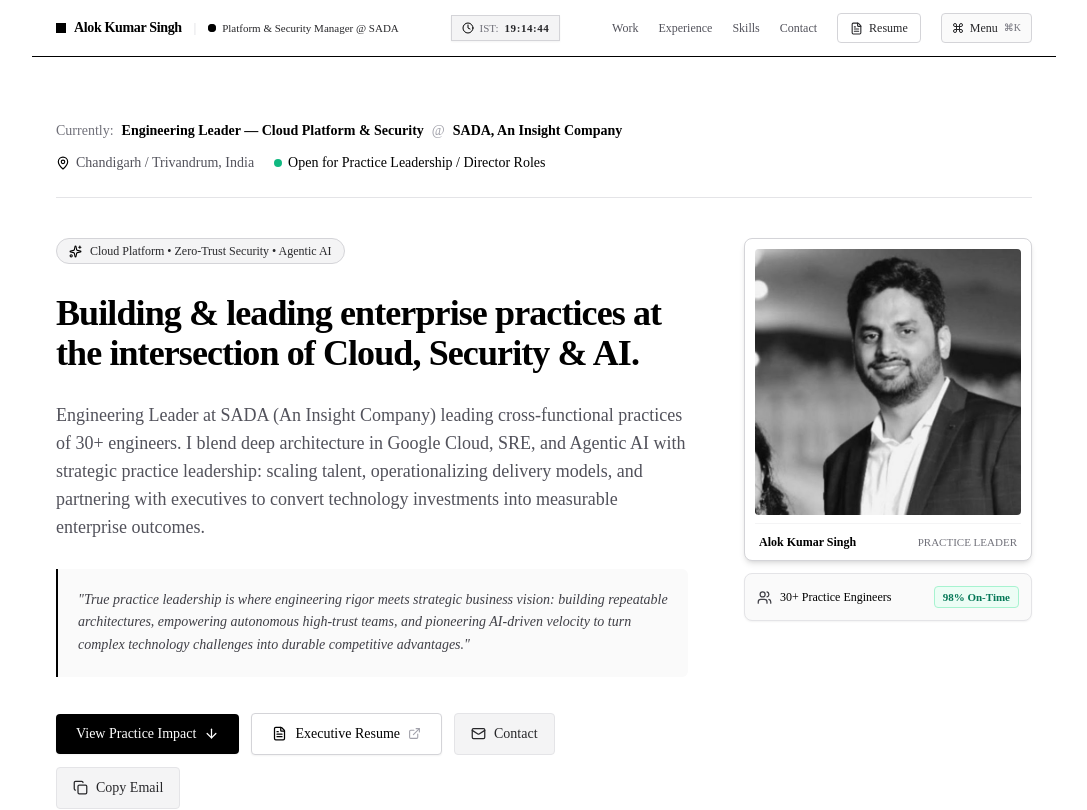
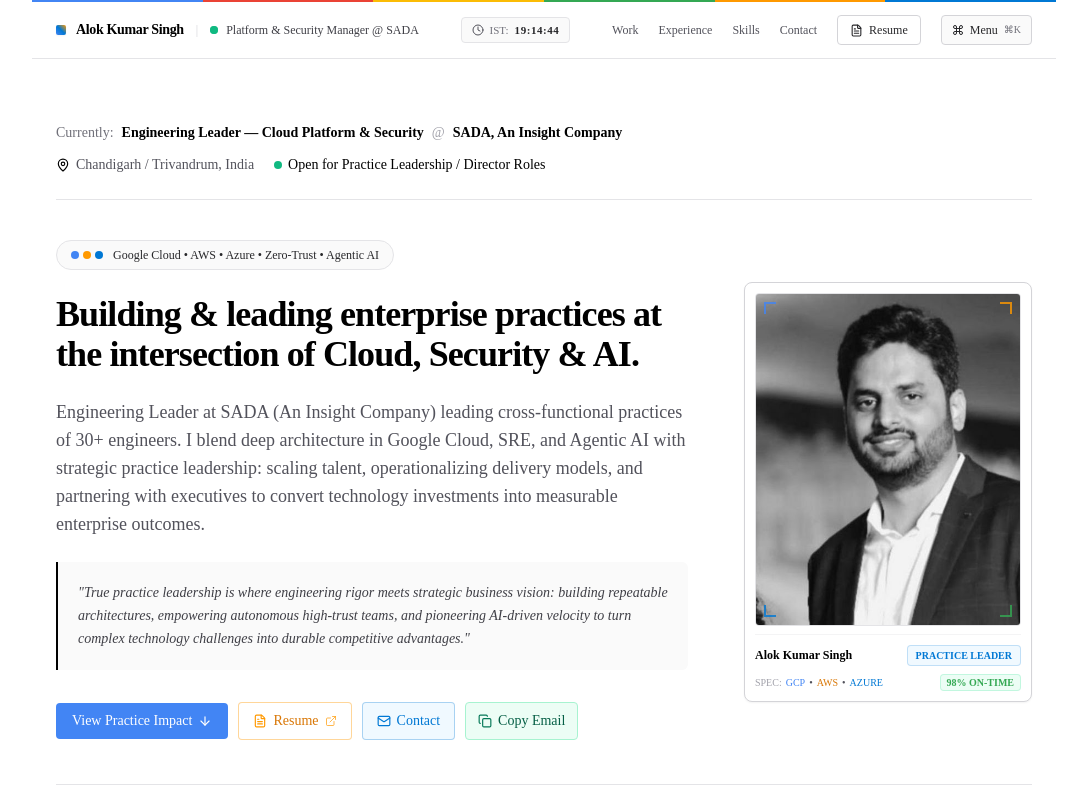
Before and after one commit to dpskanpur/alok_website, a Next.js app: page / in a window 1280 px wide. Shown: the top 810 px of the page, without its empty margins (96-1183 px from the left). Built offline with nearby package versions, Linux system fonts and the light colour scheme.

Commit message:
feat(ui): multi-cloud accents, technical HUD photo frame, and single-line CTAs

```diff
--- a/app/layout.tsx
+++ b/app/layout.tsx
@@ -108,7 +108,10 @@
           dangerouslySetInnerHTML={{ __html: JSON.stringify(jsonLd) }}
         />
       </head>
-      <body className="min-h-screen bg-white text-black font-sans antialiased selection:bg-black selection:text-white">
+      <body
+        suppressHydrationWarning
+        className="min-h-screen bg-white text-black font-sans antialiased selection:bg-black selection:text-white"
+      >
         {children}
       </body>
     </html>
--- a/components/Footer.tsx
+++ b/components/Footer.tsx
@@ -141,7 +141,7 @@
         {/* Bottom Colophon Bar */}
         <div className="pt-6 border-t border-zinc-200 flex flex-col sm:flex-row items-center justify-between gap-4 font-mono text-[11px] text-zinc-500">
           <div className="flex items-center space-x-2">
-            <span>© {new Date().getFullYear()} {profileData.name}.</span>
+            <span suppressHydrationWarning>© {new Date().getFullYear()} {profileData.name}.</span>
             <span>All rights reserved.</span>
           </div>
 
--- a/components/Header.tsx
+++ b/components/Header.tsx
@@ -30,29 +30,39 @@
   }, []);
 
   return (
-    <header className="sticky top-0 z-40 w-full bg-white/95 backdrop-blur-md border-b border-black">
-      <div className="px-4 sm:px-6 h-14 flex items-center justify-between font-mono text-xs">
+    <header className="sticky top-0 z-40 w-full bg-white/95 backdrop-blur-md border-b border-zinc-200">
+      {/* Top 2px Multi-Cloud Accent Bar: GCP Blue/Red/Yellow/Green, AWS Orange, Azure Blue */}
+      <div className="h-[2px] w-full flex">
+        <div className="flex-1 bg-[#4285F4]"></div>
+        <div className="flex-1 bg-[#EA4335]"></div>
+        <div className="flex-1 bg-[#FBBC05]"></div>
+        <div className="flex-1 bg-[#34A853]"></div>
+        <div className="flex-1 bg-[#FF9900]"></div>
+        <div className="flex-1 bg-[#0078D4]"></div>
+      </div>
+
+      <div className="px-4 sm:px-6 h-14 flex items-center justify-between font-sans text-xs">
         {/* Left: Branding & Status */}
         <div className="flex items-center space-x-3">
-          <a href="#" className="flex items-center space-x-2 font-bold tracking-tight text-black hover:opacity-75 transition-opacity">
-            <span className="w-2.5 h-2.5 bg-black inline-block"></span>
-            <span className="text-sm tracking-tight font-sans font-bold">{profileData.name}</span>
+          <a href="#" className="flex items-center space-x-2.5 font-bold tracking-tight text-black hover:opacity-80 transition-opacity">
+            <span className="w-2.5 h-2.5 rounded-sm bg-gradient-to-tr from-[#4285F4] via-[#0078D4] to-[#FF9900] inline-block shadow-sm"></span>
+            <span className="text-sm tracking-tight font-bold whitespace-nowrap">{profileData.name}</span>
           </a>
           <span className="text-zinc-300 hidden sm:inline">|</span>
-          <div className="hidden sm:flex items-center space-x-1.5 text-zinc-500">
+          <div className="hidden sm:flex items-center space-x-2 text-zinc-600">
             <span className="relative flex h-2 w-2">
-              <span className="animate-ping absolute inline-flex h-full w-full rounded-full bg-black opacity-75"></span>
-              <span className="relative inline-flex rounded-full h-2 w-2 bg-black"></span>
+              <span className="animate-ping absolute inline-flex h-full w-full rounded-full bg-emerald-500 opacity-75"></span>
+              <span className="relative inline-flex rounded-full h-2 w-2 bg-emerald-500"></span>
             </span>
-            <span className="text-[11px] text-zinc-800 font-sans font-medium">Platform & Security Manager @ SADA</span>
+            <span className="text-xs text-zinc-700 font-medium">Platform & Security Manager @ SADA</span>
           </div>
         </div>
 
         {/* Center: Live Timezone Clock */}
-        <div className="hidden md:flex items-center space-x-1.5 text-zinc-800 text-[11px] bg-zinc-100 px-2.5 py-1 border border-zinc-300 shadow-sm">
-          <Clock size={12} className="text-black" />
+        <div className="hidden md:flex items-center space-x-1.5 text-zinc-800 text-[11px] bg-zinc-50 px-2.5 py-1 border border-zinc-200 rounded shadow-xs font-mono">
+          <Clock size={12} className="text-zinc-600" />
           <span className="text-zinc-500 font-sans">IST:</span>
-          <span className="font-bold tracking-wider font-mono">{time || "00:00:00"}</span>
+          <span suppressHydrationWarning className="font-semibold tracking-wider">{time || "00:00:00"}</span>
         </div>
 
         {/* Right: Section Links & Command Menu Trigger */}
--- a/components/sections/ExperienceSection.tsx
+++ b/components/sections/ExperienceSection.tsx
@@ -44,18 +44,31 @@
           </div>
 
           <div className="grid grid-cols-1 sm:grid-cols-2 lg:grid-cols-3 gap-2.5 pt-1">
-            {profileData.certifications.map((cert, idx) => (
-              <div
-                key={idx}
-                className="p-3 bg-white border border-zinc-300 flex items-start space-x-2.5 shadow-sm hover:border-black transition-colors"
-              >
-                <CheckCircle size={14} className="text-black shrink-0 mt-0.5" />
-                <div className="space-y-0.5">
-                  <div className="font-bold text-black text-xs leading-snug">{cert.title}</div>
-                  <div className="text-[10px] text-zinc-500 font-mono">{cert.issuer}</div>
+            {profileData.certifications.map((cert, idx) => {
+              const isGCP = cert.issuer.includes("Google");
+              const isAWS = cert.issuer.includes("AWS") || cert.title.includes("AWS");
+              const isAzure = cert.issuer.includes("Azure") || cert.title.includes("Azure");
+              const badgeBorder = isGCP
+                ? "border-l-4 border-l-[#4285F4]"
+                : isAWS
+                ? "border-l-4 border-l-[#FF9900]"
+                : isAzure
+                ? "border-l-4 border-l-[#0078D4]"
+                : "border-l-4 border-l-black";
+
+              return (
+                <div
+                  key={idx}
+                  className={`p-3 bg-white border border-zinc-200 ${badgeBorder} rounded-r flex items-start space-x-2.5 shadow-xs hover:border-zinc-400 transition-colors`}
+                >
+                  <CheckCircle size={14} className={isGCP ? "text-[#4285F4] shrink-0 mt-0.5" : isAWS ? "text-[#FF9900] shrink-0 mt-0.5" : isAzure ? "text-[#0078D4] shrink-0 mt-0.5" : "text-black shrink-0 mt-0.5"} />
+                  <div className="space-y-0.5">
+                    <div className="font-semibold text-black text-xs leading-snug">{cert.title}</div>
+                    <div className="text-[11px] text-zinc-500 font-sans">{cert.issuer}</div>
+                  </div>
                 </div>
-              </div>
-            ))}
+              );
+            })}
           </div>
         </div>
 
--- a/components/sections/Hero.tsx
+++ b/components/sections/Hero.tsx
@@ -36,14 +36,18 @@
           </div>
         </div>
 
-        {/* Hero Grid: Content + Executive Portrait */}
-        <div className="grid grid-cols-1 lg:grid-cols-12 gap-10 lg:gap-14 items-start">
+        {/* Hero Grid: Content + Frameless Floating Portrait */}
+        <div className="grid grid-cols-1 lg:grid-cols-12 gap-10 lg:gap-14 items-center">
           {/* Left Column: Headline, Executive Bio & CTAs */}
-          <div className="lg:col-span-8 space-y-7">
-            {/* Focus Tag */}
-            <div className="inline-flex items-center gap-2 px-3 py-1 bg-zinc-100 border border-zinc-300 rounded-full text-xs text-zinc-800 font-medium">
-              <Sparkles size={13} className="text-black shrink-0" />
-              <span>Cloud Platform • Zero-Trust Security • Agentic AI</span>
+          <div className="lg:col-span-8 space-y-6">
+            {/* Focus Tag with Multi-Cloud Accents */}
+            <div className="inline-flex items-center gap-2.5 px-3.5 py-1.5 bg-zinc-50 border border-zinc-200 rounded-full text-xs text-zinc-800 font-medium shadow-xs">
+              <span className="flex items-center space-x-1">
+                <span className="h-2 w-2 rounded-full bg-[#4285F4]" title="Google Cloud"></span>
+                <span className="h-2 w-2 rounded-full bg-[#FF9900]" title="AWS"></span>
+                <span className="h-2 w-2 rounded-full bg-[#0078D4]" title="Azure"></span>
+              </span>
+              <span>Google Cloud • AWS • Azure • Zero-Trust • Agentic AI</span>
             </div>
 
             {/* Headline */}
@@ -61,73 +65,91 @@
               {profileData.bio.quote}
             </div>
 
-            {/* Action Buttons */}
-            <div className="pt-2 flex flex-wrap items-center gap-3 text-sm">
+            {/* Action Buttons: Clean, Single Line with Google, AWS & Azure Palette */}
+            <div className="pt-2 flex items-center gap-2.5 text-xs sm:text-sm overflow-x-auto no-scrollbar py-1">
+              {/* Google Cloud Blue Button */}
               <a
                 href="#work"
-                className="inline-flex items-center space-x-2 px-5 py-2.5 bg-black text-white font-medium hover:bg-zinc-800 transition-colors rounded shadow-sm"
+                className="inline-flex items-center space-x-1.5 px-4 py-2 bg-[#4285F4] text-white font-medium hover:bg-[#3367D6] transition-colors rounded shadow-xs whitespace-nowrap shrink-0"
               >
                 <span>View Practice Impact</span>
-                <ArrowDown size={15} />
+                <ArrowDown size={14} />
               </a>
 
+              {/* AWS Orange Accent Button */}
               <a
                 href={profileData.resumeUrl}
                 target="_blank"
                 rel="noopener noreferrer"
-                className="inline-flex items-center space-x-2 px-5 py-2.5 bg-white text-black font-medium hover:bg-zinc-100 transition-colors border border-zinc-300 rounded shadow-sm"
+                className="inline-flex items-center space-x-1.5 px-3.5 py-2 bg-white text-[#D97706] hover:text-[#B45309] font-medium hover:bg-amber-50 transition-colors border border-[#FF9900]/40 rounded shadow-xs whitespace-nowrap shrink-0"
               >
-                <FileText size={15} />
-                <span>Executive Resume</span>
-                <ExternalLink size={13} className="text-zinc-400" />
+                <FileText size={14} className="text-[#FF9900]" />
+                <span>Resume</span>
+                <ExternalLink size={12} className="text-[#FF9900]/70" />
               </a>
 
+              {/* Azure Blue Accent Button */}
               <a
                 href="#contact"
-                className="inline-flex items-center space-x-2 px-4 py-2.5 bg-zinc-100 text-zinc-800 hover:text-black hover:bg-zinc-200 transition-colors border border-zinc-200 rounded"
+                className="inline-flex items-center space-x-1.5 px-3.5 py-2 bg-sky-50 text-[#0078D4] hover:bg-sky-100 transition-colors border border-[#0078D4]/30 rounded whitespace-nowrap shrink-0 font-medium"
               >
-                <Mail size={15} />
+                <Mail size={14} className="text-[#0078D4]" />
                 <span>Contact</span>
               </a>
 
+              {/* Google Green Accent Button */}
               <button
                 onClick={copyEmail}
-                className="inline-flex items-center space-x-2 px-4 py-2.5 bg-zinc-100 text-zinc-800 hover:text-black hover:bg-zinc-200 transition-colors border border-zinc-200 rounded"
+                className="inline-flex items-center space-x-1.5 px-3 py-2 bg-emerald-50 text-emerald-800 hover:bg-emerald-100 transition-colors border border-emerald-200 rounded whitespace-nowrap shrink-0 font-medium"
               >
-                {copied ? <Check size={15} className="text-black" /> : <Copy size={15} />}
-                <span>{copied ? "Email copied!" : "Copy Email"}</span>
+                {copied ? <Check size={14} className="text-emerald-600" /> : <Copy size={14} className="text-emerald-700" />}
+                <span>{copied ? "Copied" : "Copy Email"}</span>
               </button>
             </div>
           </div>
 
-          {/* Right Column: Refined Executive Portrait Frame */}
-          <div className="lg:col-span-4 flex flex-col items-center lg:items-end">
-            <div className="w-full max-w-[280px] sm:max-w-[320px] lg:max-w-none">
-              {/* Image Frame with Clean Border & Subtle Shadow */}
-              <div className="relative bg-white p-2.5 border border-zinc-300 rounded-lg shadow-md hover:shadow-lg transition-shadow">
-                {/* Image Container */}
-                <div className="relative aspect-square w-full bg-zinc-100 overflow-hidden rounded">
+          {/* Right Column: High-End Nerdy Technical Architecture Frame */}
+          <div className="lg:col-span-4 flex flex-col items-center lg:items-end justify-center">
+            <div className="relative group w-full max-w-[280px] sm:max-w-[300px]">
+              {/* Outer Technical Frame with Hairline Border & Subtle Shadow */}
+              <div className="relative bg-white border border-zinc-300 rounded-lg p-2.5 shadow-sm group-hover:shadow-md transition-all duration-300">
+                {/* Portrait Container with HUD Precision Registration Marks */}
+                <div className="relative aspect-[4/5] w-full rounded overflow-hidden bg-zinc-100 border border-zinc-200">
                   <img
                     src={profileData.avatar}
                     alt={profileData.name}
-                    className="w-full h-full object-cover grayscale contrast-110 hover:grayscale-0 transition-all duration-300"
+                    className="w-full h-full object-cover grayscale contrast-110 group-hover:grayscale-0 group-hover:scale-[1.02] transition-all duration-500 ease-out"
                   />
+
+                  {/* Corner HUD Technical Optical Brackets */}
+                  {/* Top-Left: GCP Blue */}
+                  <div className="absolute top-2 left-2 w-3 h-3 border-t-2 border-l-2 border-[#4285F4] pointer-events-none opacity-80 group-hover:opacity-100 transition-opacity"></div>
+                  {/* Top-Right: AWS Orange */}
+                  <div className="absolute top-2 right-2 w-3 h-3 border-t-2 border-r-2 border-[#FF9900] pointer-events-none opacity-80 group-hover:opacity-100 transition-opacity"></div>
+                  {/* Bottom-Left: Azure Blue */}
+                  <div className="absolute bottom-2 left-2 w-3 h-3 border-b-2 border-l-2 border-[#0078D4] pointer-events-none opacity-80 group-hover:opacity-100 transition-opacity"></div>
+                  {/* Bottom-Right: GCP Green */}
+                  <div className="absolute bottom-2 right-2 w-3 h-3 border-b-2 border-r-2 border-[#34A853] pointer-events-none opacity-80 group-hover:opacity-100 transition-opacity"></div>
                 </div>
 
-                {/* Caption */}
-                <div className="pt-2.5 px-1 flex items-center justify-between text-xs text-zinc-600 border-t border-zinc-100 mt-2">
-                  <span className="font-semibold text-black">{profileData.name}</span>
-                  <span className="text-zinc-500 font-mono text-[11px]">PRACTICE LEADER</span>
+                {/* Tech Bottom Telemetry / Professional Practice Bar */}
+                <div className="pt-2.5 mt-2 border-t border-zinc-100 space-y-1.5 font-mono text-[11px]">
+                  <div className="flex items-center justify-between text-zinc-700">
+                    <span className="font-semibold text-black font-sans text-xs">{profileData.name}</span>
+                    <span className="text-[10px] text-[#0078D4] bg-sky-50 px-2 py-0.5 rounded border border-[#0078D4]/20 font-semibold">PRACTICE LEADER</span>
+                  </div>
+                  <div className="flex items-center justify-between text-[10px] text-zinc-600 pt-0.5">
+                    <span className="flex items-center space-x-1">
+                      <span className="text-zinc-400">SPEC:</span>
+                      <span className="text-[#4285F4] font-medium">GCP</span>
+                      <span>•</span>
+                      <span className="text-[#D97706] font-medium">AWS</span>
+                      <span>•</span>
+                      <span className="text-[#0078D4] font-medium">AZURE</span>
+                    </span>
+                    <span className="text-[#34A853] font-bold bg-emerald-50 px-1.5 py-0.2 rounded border border-emerald-200/60">98% ON-TIME</span>
+                  </div>
                 </div>
-              </div>
-
-              {/* Practice Sub-card note */}
-              <div className="mt-3 p-3 bg-zinc-50 border border-zinc-200 rounded-lg text-xs text-zinc-700 flex items-center justify-between shadow-sm">
-                <span className="flex items-center space-x-2 font-medium text-black">
-                  <Users size={15} className="text-zinc-700" />
-                  <span>30+ Practice Engineers</span>
-                </span>
-                <span className="text-emerald-700 font-semibold bg-emerald-50 px-2 py-0.5 rounded border border-emerald-200 text-[11px]">98% On-Time</span>
               </div>
             </div>
           </div>
--- a/tailwind.config.ts
+++ b/tailwind.config.ts
@@ -21,6 +21,25 @@
           dark: "#27272a",
           black: "#000000",
         },
+        cloud: {
+          gcp: {
+            blue: "#4285F4",
+            red: "#EA4335",
+            yellow: "#FBBC05",
+            green: "#34A853",
+            subtle: "#E8F0FE",
+          },
+          aws: {
+            orange: "#FF9900",
+            squid: "#232F3E",
+            subtle: "#FFF4E5",
+          },
+          azure: {
+            blue: "#0078D4",
+            dark: "#002456",
+            subtle: "#EFF6FC",
+          },
+        },
       },
       fontFamily: {
         sans: ["var(--font-geist-sans)", "Inter", "system-ui", "-apple-system", "sans-serif"],
```
Also changed, not shown: components/sections/StackSection.tsx (+14 -6 lines), components/sections/WorkSection.tsx (+15 -7 lines).
